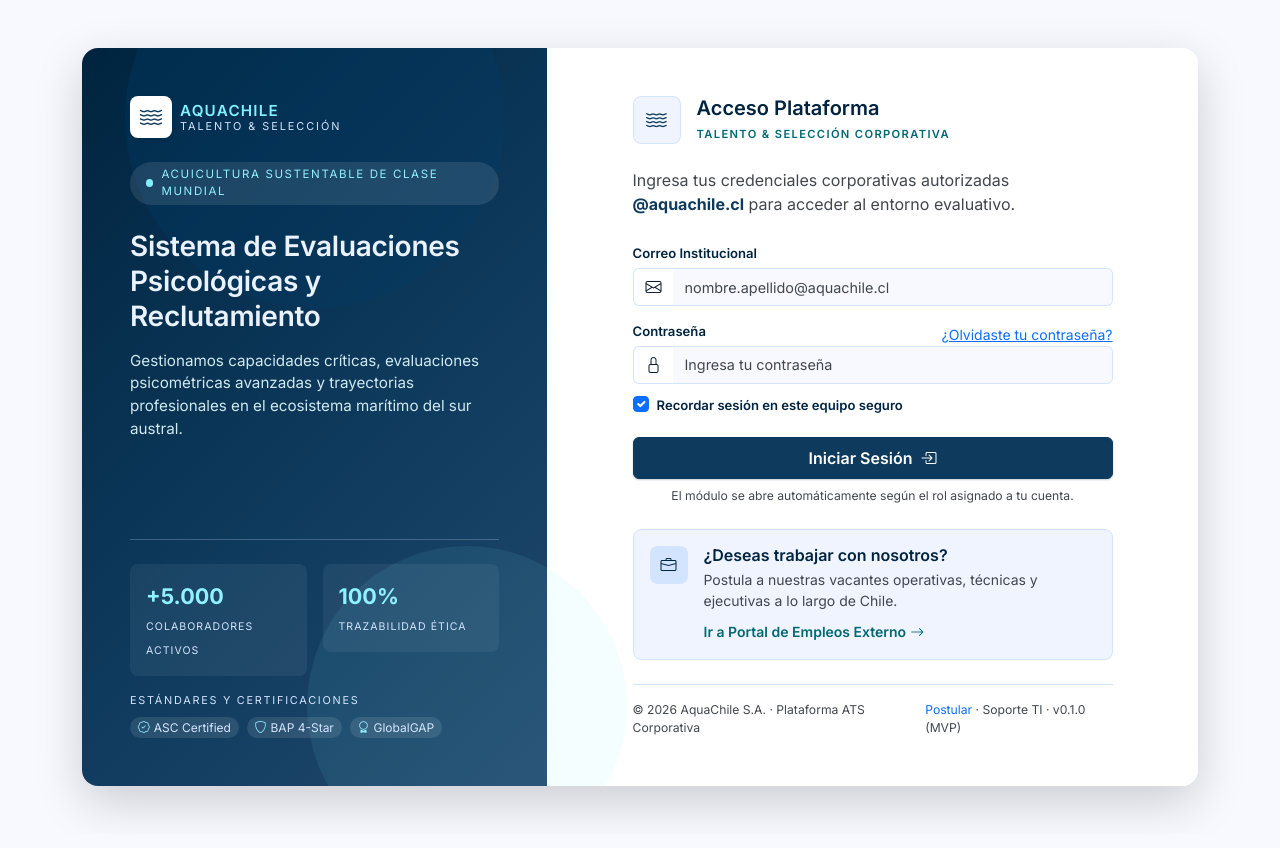
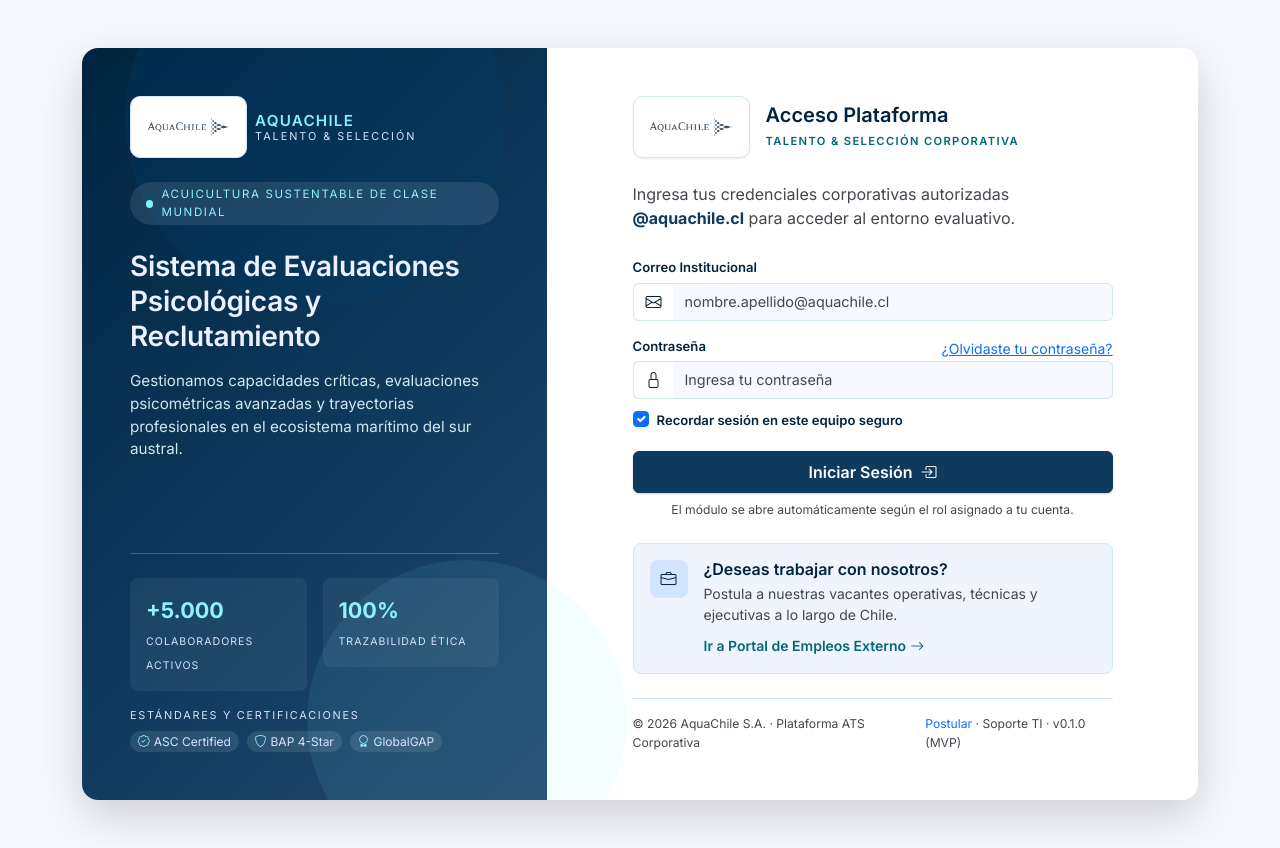
Before and after one commit to DiegoDV16/AquaSeleccion, a React (Vite) app: page /login in a window 1280 px wide. Built offline with nearby package versions, Linux system fonts and the light colour scheme; no server answers.

Commit message:
feat
actualización de logo de la página

```diff
--- a/src/components/layout/Navbar.jsx
+++ b/src/components/layout/Navbar.jsx
@@ -66,8 +66,8 @@ export default function Navbar({ sidebarAbierto, onToggleSidebar }) {
         </button>
 
         <Link className="navbar-brand d-flex align-items-center gap-2 me-lg-3" to={rol?.rutaInicio ?? '/login'}>
-          <span className="aqua-brand-mark" aria-hidden="true">
-            <i className="bi bi-water" />
+          <span className="aqua-brand-mark aqua-logo-box" aria-hidden="true">
+            <img src="/ImagenRedes_Aqua.webp" alt="" className="aqua-logo-img" />
           </span>
           <span className="d-flex flex-column lh-sm">
             <span className="fw-semibold">AquaSeleccion</span>
--- a/src/index.css
+++ b/src/index.css
@@ -134,6 +134,14 @@ body {
   color: #fff;
   font-size: 1.15rem;
   box-shadow: 0 2px 6px rgba(14, 58, 93, 0.28);
+}
+
+/* Logo institucional: se ajusta al contenedor sin deformarse */
+.aqua-logo-img {
+  display: block;
+  width: auto;
+  height: 46px;
+  object-fit: contain;
 }
 
 .aqua-avatar {
@@ -1755,6 +1763,21 @@ padding-bottom: 1.25rem;
   border: 1px solid rgba(255, 255, 255, 0.18);
 }
 
+.aqua-logo-box,
+.public-brand .aqua-logo-box {
+  display: inline-flex;
+  align-items: center;
+  justify-content: center;
+  width: auto;
+  height: auto;
+  flex: 0 0 auto;
+  padding: 0.45rem 0.85rem;
+  background-color: #fff;
+  border: 1px solid var(--aqua-border);
+  border-radius: 10px;
+  box-shadow: var(--aqua-shadow);
+}
+
 .public-brand-title,
 .public-brand-subtitle {
   display: block;
--- a/src/pages/NotFound.jsx
+++ b/src/pages/NotFound.jsx
@@ -11,8 +11,8 @@ export default function NotFound() {
       <div className="container py-5 flex-grow-1 d-flex align-items-center justify-content-center">
         <div className="aqua-card text-center w-100" style={{ maxWidth: 640 }}>
           <div className="card-body p-5">
-            <span className="d-inline-flex align-items-center justify-content-center rounded-3 mb-4" style={{ width: 56, height: 56, backgroundColor: '#eff4ff', border: '1px solid #d3e4fe' }} aria-hidden="true">
-              <i className="bi bi-water" style={{ color: '#0e3a5d', fontSize: '1.5rem' }} />
+            <span className="d-inline-flex align-items-center justify-content-center mb-4 aqua-logo-box" aria-hidden="true">
+              <img src="/ImagenRedes_Aqua.webp" alt="" className="aqua-logo-img" />
             </span>
             <p className="display-6 fw-bold mb-1" style={{ color: '#0e3a5d' }}>404</p>
             <h1 className="h5 fw-semibold mb-2" style={{ color: '#00243f' }}>Página no encontrada</h1>
--- a/src/pages/SinPermisos.jsx
+++ b/src/pages/SinPermisos.jsx
@@ -13,8 +13,8 @@ export default function SinPermisos() {
       <div className="container py-5 flex-grow-1 d-flex align-items-center justify-content-center">
         <div className="aqua-card text-center w-100" style={{ maxWidth: 620 }}>
           <div className="card-body p-5">
-            <span className="d-inline-flex align-items-center justify-content-center rounded-3 mb-4" style={{ width: 56, height: 56, backgroundColor: '#eff4ff', border: '1px solid #d3e4fe' }} aria-hidden="true">
-              <i className="bi bi-water" style={{ color: '#0e3a5d', fontSize: '1.5rem' }} />
+            <span className="d-inline-flex align-items-center justify-content-center mb-4 aqua-logo-box" aria-hidden="true">
+              <img src="/ImagenRedes_Aqua.webp" alt="" className="aqua-logo-img" />
             </span>
             <span className="stat-icon bg-tint-danger mx-auto mb-3 d-flex" style={{ width: 62, height: 62, fontSize: '1.8rem' }} aria-hidden="true">
               <i className="bi bi-shield-lock" />
--- a/src/pages/auth/Login.jsx
+++ b/src/pages/auth/Login.jsx
@@ -62,8 +62,8 @@ export default function Login() {
 
             <div className="position-relative" style={{ zIndex: 1 }}>
               <div className="d-flex align-items-center gap-2 mb-4">
-                <span className="d-inline-flex align-items-center justify-content-center bg-white rounded-3 shadow-sm" style={{ width: 42, height: 42 }} aria-hidden="true">
-                  <i className="bi bi-water text-primary" style={{ fontSize: '1.4rem' }} />
+                <span className="d-inline-flex align-items-center justify-content-center aqua-logo-box" aria-hidden="true">
+                  <img src="/ImagenRedes_Aqua.webp" alt="" className="aqua-logo-img" />
                 </span>
                 <span className="d-flex flex-column lh-sm">
                   <span className="fw-semibold text-uppercase" style={{ letterSpacing: '0.08em', color: '#81f0ff', fontSize: '0.95rem' }}>AquaChile</span>
@@ -119,8 +119,8 @@ export default function Login() {
           <div className="col-lg-7 bg-white p-4 p-lg-5 d-flex flex-column justify-content-center">
             <div className="w-100 mx-auto" style={{ maxWidth: 480 }}>
               <div className="d-flex align-items-center gap-3 mb-4">
-                <span className="d-inline-flex align-items-center justify-content-center rounded-3" style={{ width: 48, height: 48, backgroundColor: '#eff4ff', border: '1px solid #d3e4fe' }} aria-hidden="true">
-                  <i className="bi bi-water" style={{ color: '#0e3a5d', fontSize: '1.3rem' }} />
+                <span className="d-inline-flex align-items-center justify-content-center aqua-logo-box" aria-hidden="true">
+                  <img src="/ImagenRedes_Aqua.webp" alt="" className="aqua-logo-img" />
                 </span>
                 <span>
                   <h2 className="h5 fw-semibold mb-0" style={{ color: '#00243f' }}>Acceso Plataforma</h2>
--- a/src/pages/public/Postular.jsx
+++ b/src/pages/public/Postular.jsx
@@ -252,8 +252,8 @@ export default function Postular() {
         <div className="container">
           <div className="d-flex flex-column flex-md-row justify-content-between align-items-md-center gap-3">
             <div className="public-brand">
-              <span className="aqua-brand-mark" aria-hidden="true">
-                <i className="bi bi-water" />
+              <span className="aqua-brand-mark aqua-logo-box" aria-hidden="true">
+                <img src="/ImagenRedes_Aqua.webp" alt="" className="aqua-logo-img" />
               </span>
               <div>
                 <span className="public-brand-title">AquaChile</span>
```
Also changed, not shown: public/ImagenRedes_Aqua.webp (added).
